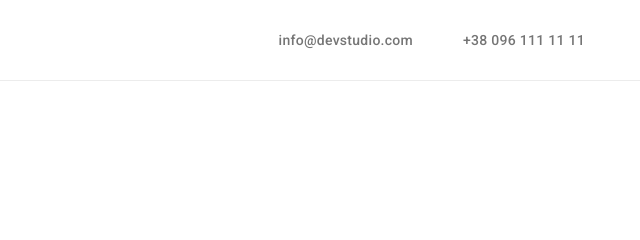
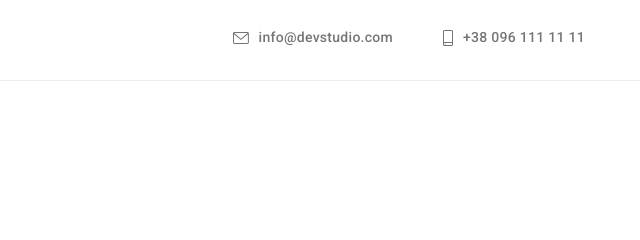
Before and after one commit to Leonidowicz/goit-markup-hw-04, a plain HTML site: page contact.html in a window 1280 px wide. Shown: the top 240 px of the page, 640-1280 px from the left. Drawn offline with Linux system fonts and the light colour scheme.

Commit message:
Добавляет свг элементы на страници портфолио и студия

```diff
--- a/contact.html
+++ b/contact.html
@@ -13,6 +13,7 @@
   <body>
     <header>
       <!-- navigation -->
+
       <div class="container">
         <nav>
           <a href="./index.html"
@@ -26,10 +27,18 @@
         </nav>
         <ul class="contacts">
           <li>
-            <a class="nav-contact" href="mailto:info@devstudio.com">info@devstudio.com</a>
+            <a class="nav-contact" href="mailto:info@devstudio.com">
+              <svg class="mail">
+                <use href="./images/svg/symbol-defs.svg#mail"></use>
+              </svg>
+              info@devstudio.com</a
+            >
           </li>
           <li>
-            <a class="nav-contact" href="tel:+380961111111">+38 096 111 11 11</a>
+            <a class="nav-contact" href="tel:+380961111111">
+              <svg class="tel"><use href="./images/svg/symbol-defs.svg#smartphone"></use></svg>
+              +38 096 111 11 11</a
+            >
           </li>
         </ul>
       </div>
```
Also changed, not shown: portfolio.html (+11 -2 lines).
